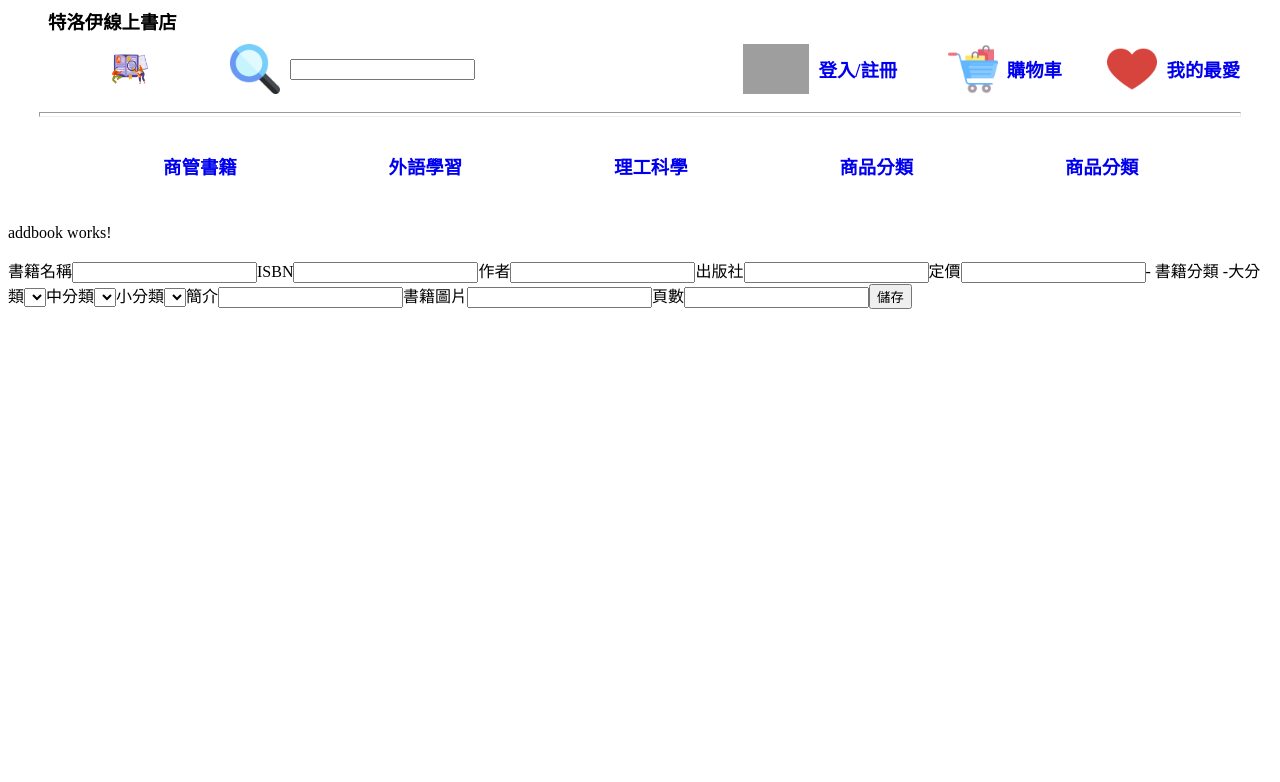
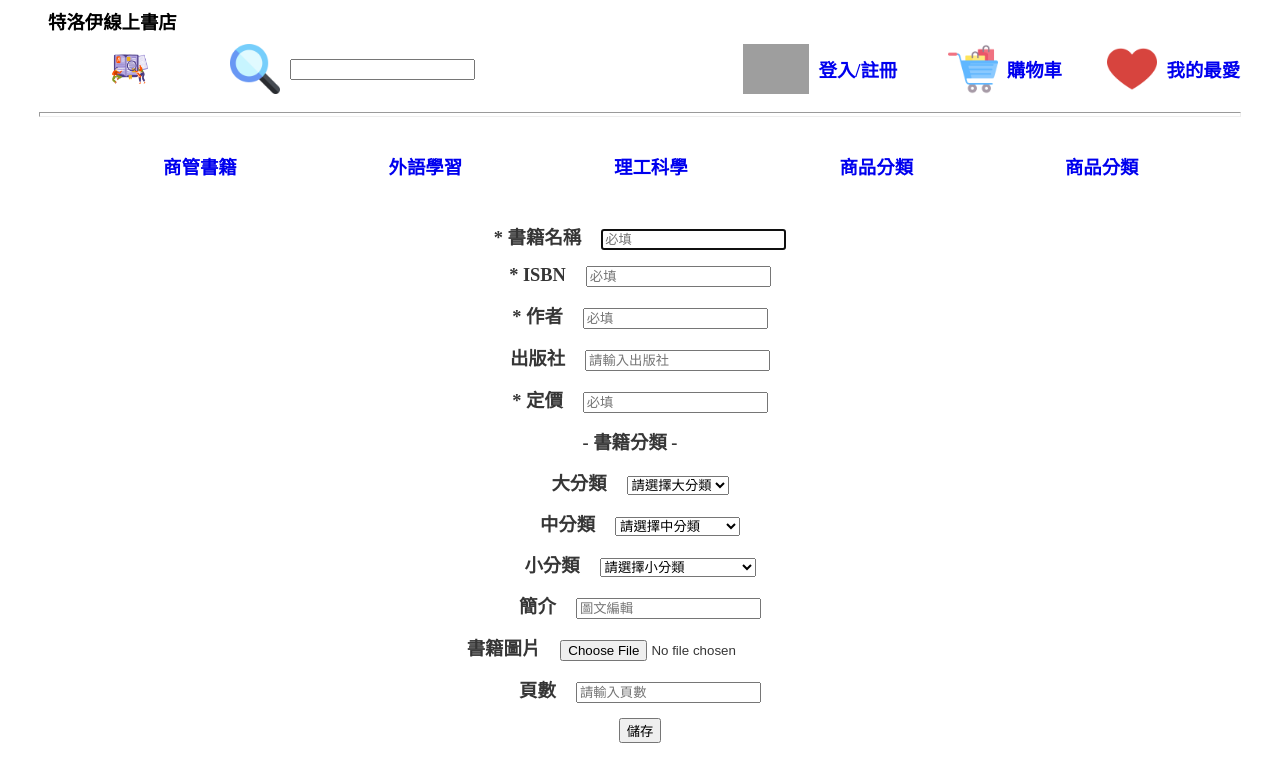
Before and after one commit to KenCookie/AngularQuiz, an Angular app: page /addbook in a window 1280 px wide. Shown: the top 782 px of the page. Built offline with nearby package versions, Linux system fonts and the light colour scheme; grey boxes are pictures that could not be loaded.

Commit message:
HTTP0622

```diff
--- a/src/app/addbook/addbook.component.css
+++ b/src/app/addbook/addbook.component.css
@@ -0,0 +1,25 @@
+.container {
+    display: flex;
+    flex-flow: column wrap;
+    margin: 0;
+    padding: 0;
+    align-items: center;
+    justify-content: center;
+    font-family: Microsoft JhengHei;
+    font-weight: bold;
+    color: rgb(54, 54, 54);
+    font-size: 2.3vmin;
+    list-style: none;
+}
+
+.container li {
+    padding-top: 15px;
+}
+
+.container li span {
+    padding-right: 20px;
+}
+
+button{
+    margin-top: 15px;
+}
--- a/src/app/addbook/addbook.component.html
+++ b/src/app/addbook/addbook.component.html
@@ -1,33 +1,79 @@
-<p>addbook works!</p>
-<div>
-    <span>書籍名稱</span>
-    <input type="text">
-    <span>ISBN</span>
-    <input type="text">
-    <span>作者</span>
-    <input type="text">
+<!-- <p>addbook works!</p> -->
+<div class="container">
+    <li>
+        <span>* 書籍名稱</span>
+        <input type="text" placeholder="必填" required autofocus>
+    </li>
+    <li>
+        <span>* ISBN</span>
+        <input type="text" placeholder="必填" required>
+    </li>
+    <li>
+        <span>* 作者</span>
+        <input type="text" placeholder="必填" required>
+    </li>
+    <li>
         <span>出版社</span>
-    <input type="text">
-    <span>定價</span>
-    <input type="text">
+        <input type="text" placeholder="請輸入出版社">
+    </li>
+    <li>
+        <span>* 定價</span>
+        <input type="text" placeholder="必填" required>
+    </li>
+    <li>
         <span>- 書籍分類 -</span>
-
+    </li>
+    <li>
         <span>大分類</span>
-    <select name="" id=""></select>
+        <select name="" id="">
+            <option>請選擇大分類</option>
+            <option>熱門推薦</option>
+            <option>最新書籍</option>
+            <option>特價書</option>
+        </select>
+    </li>
+    <li>
         <span>中分類</span>
-    <select name="" id=""></select>
+        <select name="" id="">
+            <option>請選擇中分類</option>
+            <option>000　總類</option>
+            <option>100　哲學類</option>
+            <option>200　宗教類</option>
+            <option>300　自然科學類</option>
+            <option>400　應用科學類</option>
+            <option>500　社會科學類</option>
+            <option>600　中國歷史類</option>
+            <option>700　外國歷史類</option>
+            <option>800　語文類</option>
+            <option>900　美術類</option>
+        </select>
+    </li>
+    <li>
         <span>小分類</span>
-    <select name="" id=""></select>
-
-
+        <select name="" id="">
+            <option>請選擇小分類</option>
+            <option>文學小說</option>
+            <option>輕小說　漫畫/圖文書</option>
+            <option>商業理財　語言　電腦</option>
+            <option>心理勵志　醫療　宗教</option>
+            <option>人文　社科　科普</option>
+            <option>藝術設計</option>
+            <option>生活風格　旅遊　飲食</option>
+            <option>親子　童書</option>
+            <option>專業教科書　考試用書</option>
+        </select>
+    </li>
+    <li>
         <span>簡介</span>
-    <input type="text">
-
+        <input type="text" placeholder="圖文編輯">
+    </li>
+    <li>
         <span>書籍圖片</span>
-    <input type="text">
-
+        <input type="file" accept="image/*">
+    </li>
+    <li>
         <span>頁數</span>
-    <input type="text">
-
+        <input type="text" placeholder="請輸入頁數">
+    </li>
     <button>儲存</button>
 </div>
--- a/src/app/addbook/addbook.component.ts
+++ b/src/app/addbook/addbook.component.ts
@@ -1,4 +1,8 @@
+import { HttpClient, HttpHeaders } from '@angular/common/http';
 import { Component, OnInit } from '@angular/core';
+import { Observable } from 'rxjs';
+import { catchError, map } from 'rxjs/operators';
+import { BookData, BookDatas, BookstoreServiceService, httpOptions } from '../bookstore-service.service';
 
 @Component({
   selector: 'app-addbook',
@@ -7,9 +11,42 @@ import { Component, OnInit } from '@angular/core';
 })
 export class AddbookComponent implements OnInit {
 
-  constructor() { }
+  booklists: BookData[] = BookDatas;
+  thebooklist: BookData;
+
+  testbook: BookData = {
+    id:5,
+    name: "我想新增的書",
+    ISBN: 123456789012,
+    author: "User",
+    publishing: "theorigin",
+    price: 660,
+    B_classification: "熱門推薦",
+    M_classification: "800　自創類",
+    S_classification: "我的自創類別",
+    summary: "我的自創Style",
+    book_img: "../../assets/bookpicture/mybook.jpg",
+    pag: 666
+  }
+
+
+  constructor(private http: HttpClient, private bookstoreservice: BookstoreServiceService) {
+    this.bookstoreservice.getBookdata().subscribe(data => this.booklists = data);
+    this.addbook(this.testbook).subscribe(data => {
+      this.booklists.push(data);
+    });
+    // this.booklists.push(this.testbook);
+    console.log(this.booklists.length);
+    console.log(this.bookstoreservice.getBookdata)
+
+  }
 
   ngOnInit(): void {
   }
 
+
+  addbook(TBook: BookData): Observable<BookData> {
+    console.log("新增");
+    return this.http.post<BookData>(this.bookstoreservice.bookstoreUrl, TBook , httpOptions);
+  }
 }
--- a/src/app/app.component.html
+++ b/src/app/app.component.html
@@ -19,12 +19,6 @@
         <li class="hlike">
             <a href="#"><img src="../assets/Title/love.png">&ensp;我的最愛</a>
         </li>
-        <!-- <li class="hlike">
-            <img src="../assets/Title/love.png">
-        </li>
-        <li>
-            <a href="#">我的最愛</a>
-        </li> -->
     </ul>
 </div>
 <hr size=5>
--- a/src/app/app.module.ts
+++ b/src/app/app.module.ts
@@ -1,5 +1,6 @@
 import { NgModule } from '@angular/core';
 import { BrowserModule } from '@angular/platform-browser';
+import { HttpClientModule } from '@angular/common/http';
 
 import { AppRoutingModule } from './app-routing.module';
 import { AppComponent } from './app.component';
@@ -14,7 +15,8 @@ import { AddbookComponent } from './addbook/addbook.component';
   ],
   imports: [
     BrowserModule,
-    AppRoutingModule
+    AppRoutingModule,
+    HttpClientModule
   ],
   providers: [],
   bootstrap: [AppComponent]
--- a/src/app/home/home.component.html
+++ b/src/app/home/home.component.html
@@ -31,7 +31,7 @@
     </ul>
     <div class="list_container">
         <!-- ngFor -->
-        <div class="hot_list" *ngFor="let hot_item of [1,2,3,4,5]">
+        <!-- <div class="hot_list" *ngFor="let hot_item of [1,2,3,4,5]">
             <div>
                 <img class="product_img"
                     src="https://im1.book.com.tw/image/getImage?i=https://www.books.com.tw/img/001/083/52/0010835264.jpg&v=5ee3673a&w=150&h=150"
@@ -41,6 +41,20 @@
             </div>
             <div>
                 <span>60公分果菜園</span>
+                <img class="addcart_img" src="../../assets/List/add_shopping-cart_before.png" alt="">
+                <img class="addcart_img" src="../../assets/List/add_shopping-cart_after.png" alt="">
+            </div>
+        </div> -->
+        <div class="hot_list" *ngFor="let book of booklists">
+            <div>
+                <img class="product_img"
+                    src="{{book.book_img}}"
+                    alt="">
+                <img class="like_img" src="../../assets/List/love_before.png" alt="">
+                <img class="like_img" src="../../assets/List/love_after.png" alt="">
+            </div>
+            <div>
+                <span>{{book.name}}</span>
                 <img class="addcart_img" src="../../assets/List/add_shopping-cart_before.png" alt="">
                 <img class="addcart_img" src="../../assets/List/add_shopping-cart_after.png" alt="">
             </div>
--- a/src/app/home/home.component.ts
+++ b/src/app/home/home.component.ts
@@ -1,4 +1,6 @@
 import { Component, OnInit } from '@angular/core';
+import { Observable } from 'rxjs';
+import { BookData, BookDatas, BookstoreServiceService } from '../bookstore-service.service';
 
 @Component({
   selector: 'app-home',
@@ -7,9 +9,15 @@ import { Component, OnInit } from '@angular/core';
 })
 export class HomeComponent implements OnInit {
 
-  constructor() { }
+  booklists: BookData[] = BookDatas;
+  thebooklist: BookData;
+
+  constructor(private bookstoreservice: BookstoreServiceService) {
+
+    this.bookstoreservice.getBookdata().subscribe(data => this.booklists = data)
+    console.log(this.booklists.length)
+  }
 
   ngOnInit(): void {
   }
-
 }
--- /dev/null
+++ b/src/assets/BookData.json
@@ -0,0 +1,58 @@
+[
+    {
+        "id": 1,
+        "name": "我的第一本書1",
+        "ISBN": 978957978986,
+        "author": "Ken",
+        "publishing": "NCUE_彰師",
+        "price": 590,
+        "B_classification": "熱門推薦",
+        "M_classification": "900　美術類",
+        "S_classification": "生活風格　旅遊　飲食",
+        "summary": "我的生活Style",
+        "book_img": "../../assets/bookpicture/mybook.jpg",
+        "pag": 529
+    },
+    {
+        "id": 2,
+        "name": "我的第一本書2",
+        "ISBN": 978957978986,
+        "author": "Ken",
+        "publishing": "NCUE_彰師",
+        "price": 590,
+        "B_classification": "熱門推薦",
+        "M_classification": "900　美術類",
+        "S_classification": "生活風格　旅遊　飲食",
+        "summary": "我的生活Style",
+        "book_img": "https://im2.book.com.tw/image/getImage?i=https://www.books.com.tw/img/001/088/97/0010889755.jpg&v=6082afc1&w=348&h=348",
+        "pag": 529
+    },
+    {
+        "id": 3,
+        "name": "我的第一本書3",
+        "ISBN": 978957978986,
+        "author": "Ken",
+        "publishing": "NCUE_彰師",
+        "price": 590,
+        "B_classification": "最新書籍",
+        "M_classification": "900　美術類",
+        "S_classification": "生活風格　旅遊　飲食",
+        "summary": "我的生活Style",
+        "book_img": "https://im1.book.com.tw/image/getImage?i=https://www.books.com.tw/img/001/083/52/0010835264.jpg&v=5ee3673a&w=150&h=150",
+        "pag": 529
+    },
+    {
+        "id": 4,
+        "name": "我的第一本書4",
+        "ISBN": 978957978986,
+        "author": "Ken",
+        "publishing": "NCUE_彰師",
+        "price": 590,
+        "B_classification": "熱門推薦",
+        "M_classification": "900　美術類",
+        "S_classification": "生活風格　旅遊　飲食",
+        "summary": "我的生活Style",
+        "book_img": "https://im1.book.com.tw/image/getImage?i=https://www.books.com.tw/img/001/083/52/0010835264.jpg&v=5ee3673a&w=150&h=150",
+        "pag": 529
+    }
+]
```
Also changed, not shown: src/app/bookstore-service.service.ts (added, +89 -0 lines), src/assets/bookpicture/mybook.jpg (added), 1 other file (tests, documents, lock files or other folders). Lines whose indentation alone changed are shown as unchanged.
